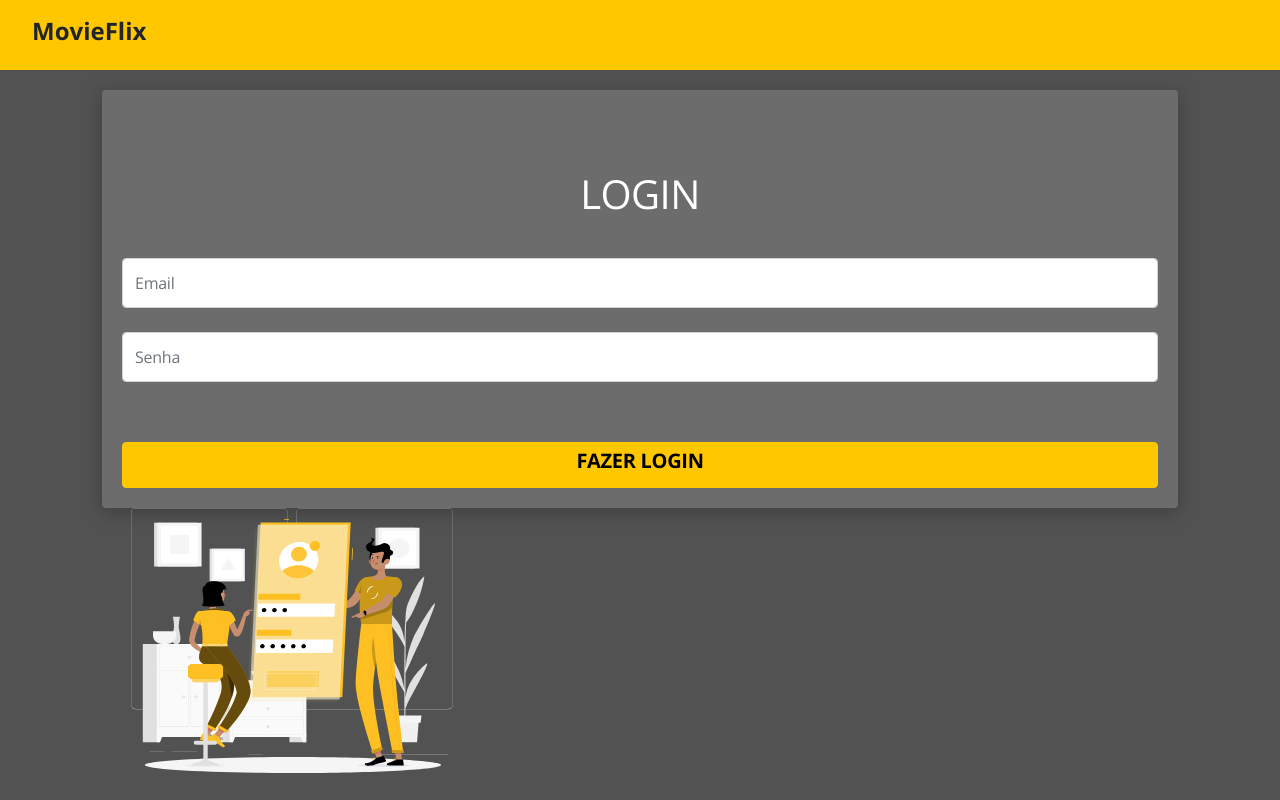
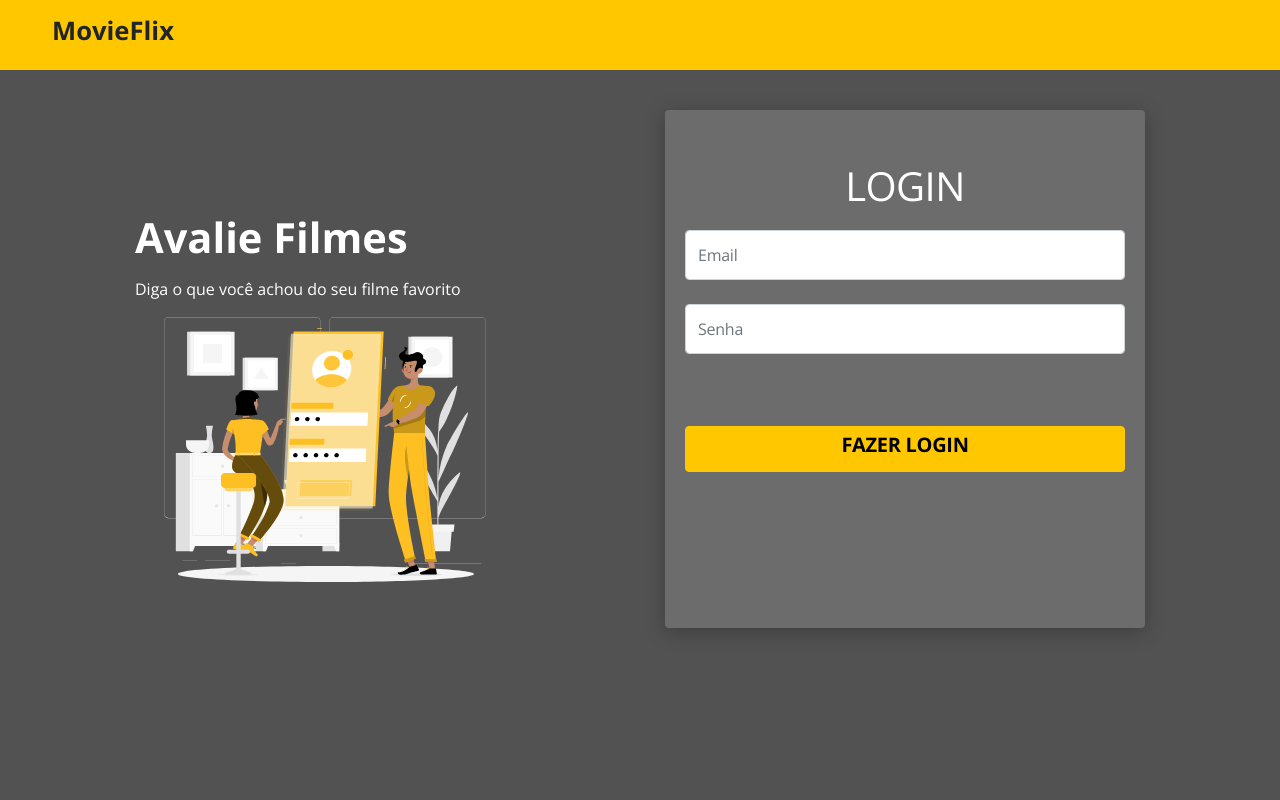
Before and after one commit to rbcysne/movieflix, a React (Create React App) app in the folder frontend/: page / in a window 1280 px wide. Built offline with nearby package versions, Linux system fonts and the light colour scheme; no server answers.

Commit message:
feat: Home page and navbar styling

```diff
--- a/frontend/src/components/Navbar/index.tsx
+++ b/frontend/src/components/Navbar/index.tsx
@@ -41,14 +41,14 @@ const Navbar = () => {
             <div className="container-fluid">
                 <div>
                     <Link to="/movies" className="nav-logo">
-                        <h4>MovieFlix</h4>
+                        <h6>MovieFlix</h6>
                     </Link>
                 </div>
-                <div className="">
+                <div>
                     {authContextData.authenticated ? (
-                            <div className="btn-container logout-btn-container">
-                                <button className="btn btn-warning" onClick={handleLogout}>
-                                    <h6>Sair</h6>
+                            <div className="logout-btn-container">
+                                <button className="btn" onClick={handleLogout}>
+                                    <h4>Sair</h4>
                                 </button>
                             </div>
                         ) : ""
--- a/frontend/src/components/Navbar/styles.css
+++ b/frontend/src/components/Navbar/styles.css
@@ -1,7 +1,8 @@
 .main-nav {
     min-height: 70px;
-    padding-left: 20px;
+    padding: 20px;
     font-size: 16px;
+
 }
 
 .nav-logo, .nav-logo:hover {
@@ -9,16 +10,26 @@
     text-decoration: none;
 }
 
-.nav-logo h4 {
-    font-size: 1.5em;
+.nav-logo h6 {
+    font-size: 1.6em;
     font-weight: 700;
 }
 
-.logout-btn-container button {
+.logout-btn-container button, .logout-btn-container button:hover {
     border: #000000 1px solid;
-    border-radius: 4px;
+    border-radius: 10px;
+    width: 96px;
+    height: 30px;
+    text-transform: uppercase;
 }
 
-.logou-btn-container h6 {
-    font-size: 0.8em;
+.btn h4 {
+    font-size: 0.9em;
+    font-weight: 700;
 }
+
+@media (min-width: 1200px) {
+    .main-nav {
+        padding: 40px;
+    }
+}
--- a/frontend/src/pages/Home/Login/styles.css
+++ b/frontend/src/pages/Home/Login/styles.css
@@ -9,8 +9,8 @@
     color: #FFFFFF;
     text-align: center;
     text-transform: uppercase;
-    margin-top: 60px;
-    margin-bottom: 40px;
+    margin-top: 32px;
+    margin-bottom: 20px;
 }
 
 .login-card input, .login-card input:focus {
@@ -18,5 +18,13 @@
 }
 
 .login-submit {
-    margin-top: 60px;
+    margin-top:48px;
+    margin-bottom: 64px;
 }
+
+@media (min-width: 576px) {
+    .login-submit {
+        margin-top:72px;
+        margin-bottom: 136px;
+    }
+}
--- a/frontend/src/pages/Home/index.tsx
+++ b/frontend/src/pages/Home/index.tsx
@@ -7,18 +7,24 @@ import Login from './Login';
 export const Home = () => {
 
     return (
-        <div className="container">
+        <>
             <div className="home-container">
-                <div>
+                <div className="home-content-container">
+                    <div>
+                        <h1>Avalie Filmes</h1>
+                        <p>
+                            Diga o que você achou do seu filme favorito
+                        </p>
+                    </div>
+                    <div >
+                        <HomeImage />
+                    </div>
+                </div>
+                <div className="login-container">
                     <Login />
                 </div>
-
-                <div className="home-image">
-                    <HomeImage />
-                </div>
-
             </div>
-        </div>
+        </>
     );
 };
 
--- a/frontend/src/pages/Home/styles.css
+++ b/frontend/src/pages/Home/styles.css
@@ -1,16 +1,49 @@
 .home-container {
+    display: flex;
+    justify-content: space-around;
     padding: 20px;
     font-size: 16px;
+    align-items: center;
 }
 
-.home-image {
+.home-content-container {
     display: none;
+    width: 460px;
+    height: auto;
+    color: #FFFFFF;
 }
+
+.home-content-container h1 {
+    font-size: 2.6em;
+    font-weight: 700;
+    margin-bottom: 15px;
+}
+
+.login-container {
+    width: 298px;
+    height: 464px;
+}
+
+@media (min-width: 576px) {
+    .login-container {
+        width: 480px;
+        height: 575px;
+    }
+}
+
 
 @media (min-width: 1200px) {
 
-    .home-image {
+    .home-container {
+        padding: 40px 100px;
+    }
+    .home-content-container {
         display: unset;
     }
 
+    .login-container {
+        width: 480px;
+        height: 575px;
+    }
+
 }
```
